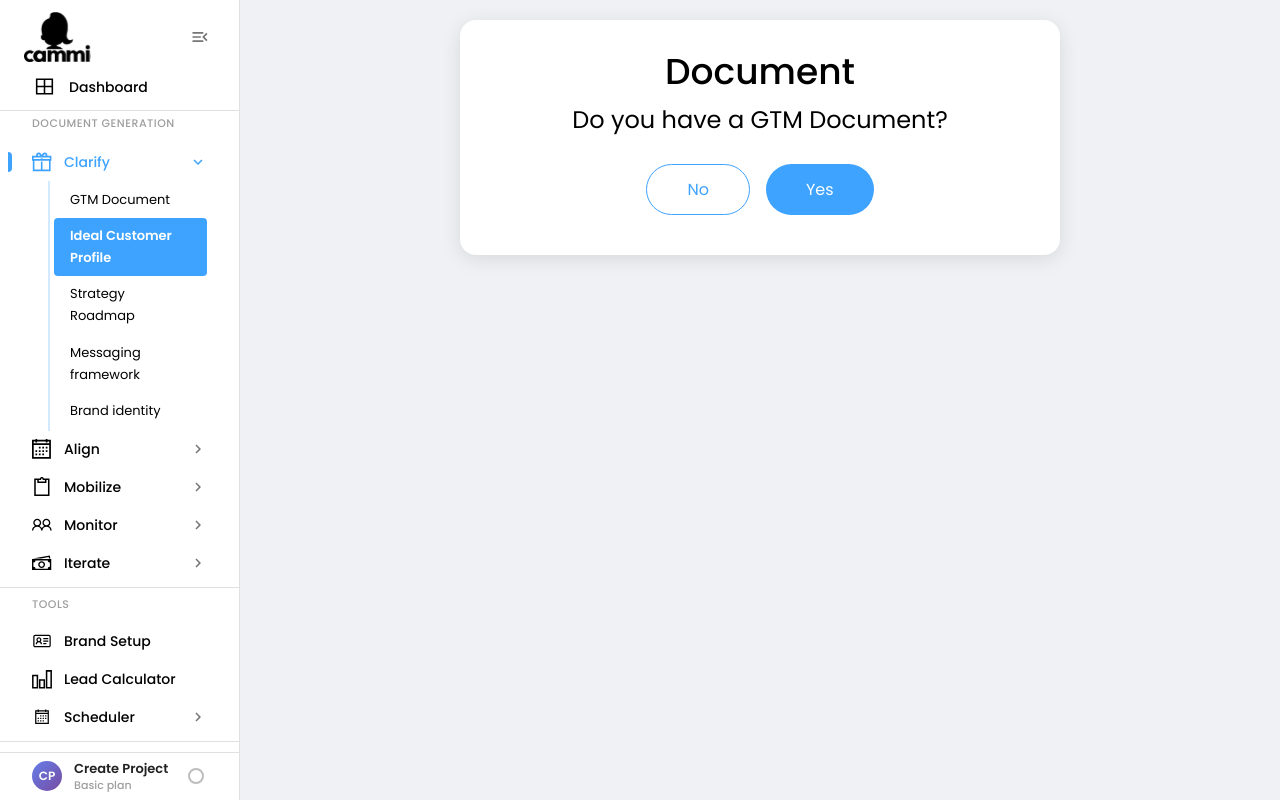
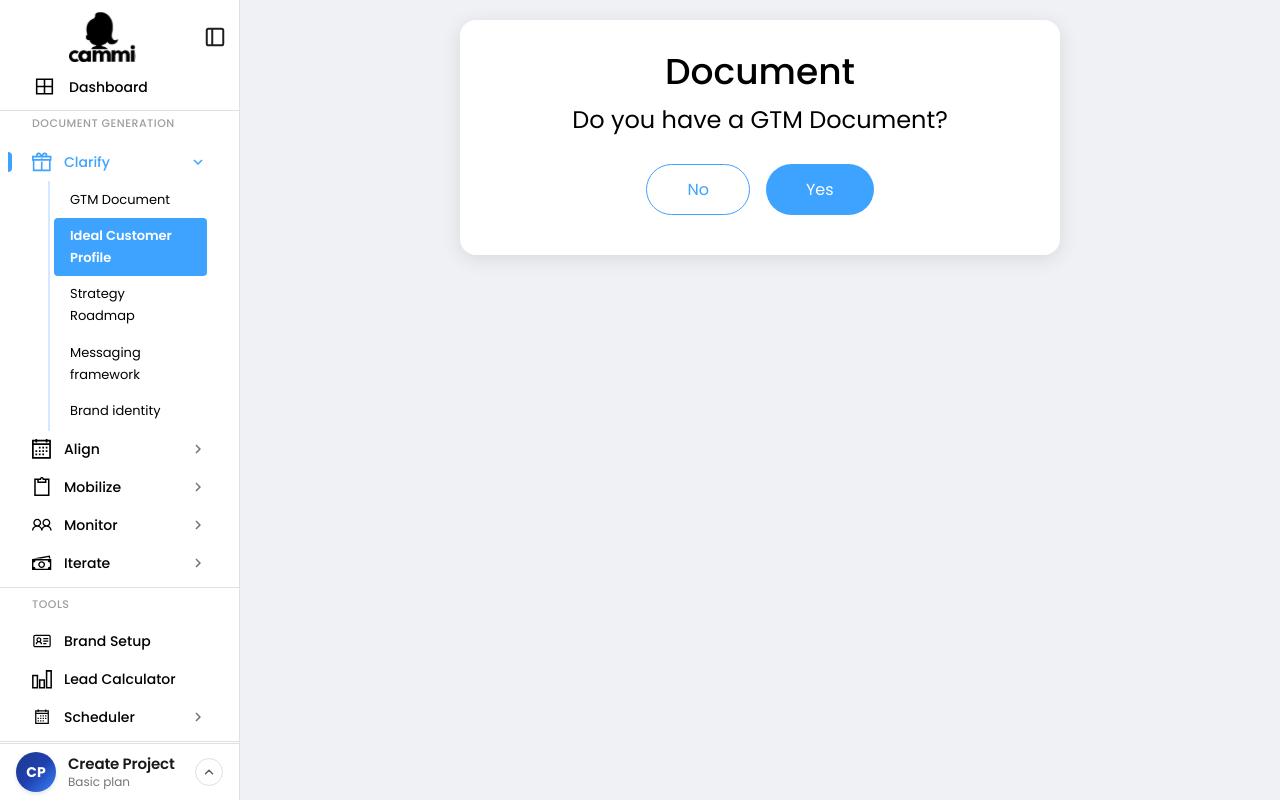
Before and after one commit to Yasir-Mahmood-124/cammi-frontend, a Next.js app: page /dashboard/icp in a window 1280 px wide. Built offline with nearby package versions, Linux system fonts and the light colour scheme; a web font is replaced by a local one.

Commit message:
updated the sidebar

```diff
--- a/src/assests/icons/index.tsx
+++ b/src/assests/icons/index.tsx
@@ -23,6 +23,7 @@ export {default as Moniter} from "./Moniter.svg";
 export {default as Iterate} from "./Iterate.svg";
 export {default as BrandSetup} from "./BrandSetup.svg";
 export {default as Logo} from "./Logo.svg";
+export {default as CollapseIcon} from "./CollapseIcon.svg";
 // 👆 Add more icons like this if needed
 // export { default as Facebook } from "./Facebook.svg";
 // export { default as Twitter } from "./Twitter.svg";
--- a/src/components/Dashboard/Sidebar.tsx
+++ b/src/components/Dashboard/Sidebar.tsx
@@ -35,6 +35,7 @@ import {
   Scheduler,
   FeedbackIcon,
   Logo,
+  CollapseIcon,
 } from "@/assests/icons";
 import CreateProject from "./CreateProject";
 
@@ -405,6 +406,7 @@ const Sidebar: React.FC<SidebarProps> = ({ isCollapsed, setIsCollapsed }) => {
                 display: "flex",
                 alignItems: "center",
                 color: "#000",
+                marginLeft: "45px",
               }}
             />
           )}
@@ -420,8 +422,22 @@ const Sidebar: React.FC<SidebarProps> = ({ isCollapsed, setIsCollapsed }) => {
           >
             {isCollapsed ? (
               <MenuIcon sx={{ fontSize: 20 }} />
+
             ) : (
-              <MenuOpenIcon sx={{ fontSize: 20 }} />
+              <Box
+                component={CollapseIcon}
+                alt="Cammi Logo"
+                sx={{
+                  // height: 50,
+                  // width: 50,
+                  display: "flex",
+                  alignItems: "center",
+                  color: "#000",
+                  // marginLeft: "100px",
+                  marginRight: "-16px"
+
+                }}
+              />
             )}
           </IconButton>
         </Box>
@@ -999,8 +1015,8 @@ const Sidebar: React.FC<SidebarProps> = ({ isCollapsed, setIsCollapsed }) => {
         {!isCollapsed && (
           <Box
             sx={{
-              px: 2,
-              py: 1,
+              // px: 2,
+              // py: 1,
             }}
           >
             <Box
@@ -1009,6 +1025,7 @@ const Sidebar: React.FC<SidebarProps> = ({ isCollapsed, setIsCollapsed }) => {
                 alignItems: "center",
                 justifyContent: "space-between",
                 px: 2,
+                py: 1,
                 cursor: "pointer",
                 "&:hover": {
                   backgroundColor: "#F5F5F5",
@@ -1020,19 +1037,18 @@ const Sidebar: React.FC<SidebarProps> = ({ isCollapsed, setIsCollapsed }) => {
               <Box sx={{ display: "flex", alignItems: "center", gap: 1.5 }}>
                 <Box
                   sx={{
-                    width: 30,
-                    height: 30,
+                    width: 40,
+                    height: 40,
                     borderRadius: "50%",
-                    backgroundColor: "#1565C0",
                     display: "flex",
                     alignItems: "center",
                     justifyContent: "center",
                     flexShrink: 0,
-                    background:
-                      "linear-gradient(135deg, #667eea 0%, #764ba2 100%)",
-                    fontSize: "0.75rem",
-                    fontWeight: 600,
+                    background: "linear-gradient(135deg, #1e3a8a 0%, #1e40af 50%, #3b82f6 100%)",
+                    fontSize: "0.875rem",
+                    fontWeight: 700,
                     color: "#FFF",
+                    boxShadow: "0 2px 4px rgba(0,0,0,0.1)",
                   }}
                 >
                   {currentProject?.organization_name
@@ -1042,19 +1058,21 @@ const Sidebar: React.FC<SidebarProps> = ({ isCollapsed, setIsCollapsed }) => {
                 <Box>
                   <Typography
                     sx={{
-                      fontSize: "13px",
+                      fontSize: "15px",
                       fontWeight: 600,
-                      color: "#212121",
-                      lineHeight: 1.3,
+                      color: "#1a1a1a",
+                      lineHeight: 1.4,
+                      letterSpacing: "-0.01em",
                     }}
                   >
                     {currentProject?.organization_name || "Create Project"}
                   </Typography>
                   <Typography
                     sx={{
-                      fontSize: "11px",
-                      color: "#9E9E9E",
-                      lineHeight: 1.3,
+                      fontSize: "12px",
+                      color: "#757575",
+                      lineHeight: 1.4,
+                      fontWeight: 400,
                     }}
                   >
                     Basic plan
@@ -1063,26 +1081,33 @@ const Sidebar: React.FC<SidebarProps> = ({ isCollapsed, setIsCollapsed }) => {
               </Box>
               <Box
                 sx={{
-                  width: 22,
-                  height: 22,
+                  width: 28,
+                  height: 28,
                   display: "flex",
                   alignItems: "center",
                   justifyContent: "center",
                   cursor: "pointer",
+                  borderRadius: "50%",
+                  border: "1.5px solid #e0e0e0",
+                  backgroundColor: "#fff",
                   "&:hover": {
-                    backgroundColor: "#F0F0F0",
-                    borderRadius: 1,
+                    backgroundColor: "#f5f5f5",
+                    borderColor: "#bdbdbd",
                   },
                 }}
               >
-                <Box
-                  sx={{
-                    width: 16,
-                    height: 16,
-                    border: "2px solid #BDBDBD",
-                    borderRadius: "50%",
-                  }}
-                />
+                <svg
+                  width="14"
+                  height="14"
+                  viewBox="0 0 24 24"
+                  fill="none"
+                  stroke="#616161"
+                  strokeWidth="2.5"
+                  strokeLinecap="round"
+                  strokeLinejoin="round"
+                >
+                  <polyline points="18 15 12 9 6 15" />
+                </svg>
               </Box>
             </Box>
           </Box>
@@ -1098,19 +1123,20 @@ const Sidebar: React.FC<SidebarProps> = ({ isCollapsed, setIsCollapsed }) => {
           >
             <Box
               sx={{
-                width: 36,
-                height: 36,
+                width: 40,
+                height: 40,
                 borderRadius: "50%",
                 display: "flex",
                 alignItems: "center",
                 justifyContent: "center",
-                background: "linear-gradient(135deg, #667eea 0%, #764ba2 100%)",
+                background: "linear-gradient(135deg, #1e3a8a 0%, #1e40af 50%, #3b82f6 100%)",
                 fontSize: "0.875rem",
-                fontWeight: 600,
+                fontWeight: 700,
                 color: "#FFF",
                 cursor: "pointer",
+                boxShadow: "0 2px 4px rgba(0,0,0,0.1)",
                 "&:hover": {
-                  opacity: 0.8,
+                  opacity: 0.9,
                 },
               }}
               onClick={handleOpen}
```
Also changed, not shown: src/assests/icons/CollapseIcon.svg (added). Lines whose indentation alone changed are shown as unchanged.
